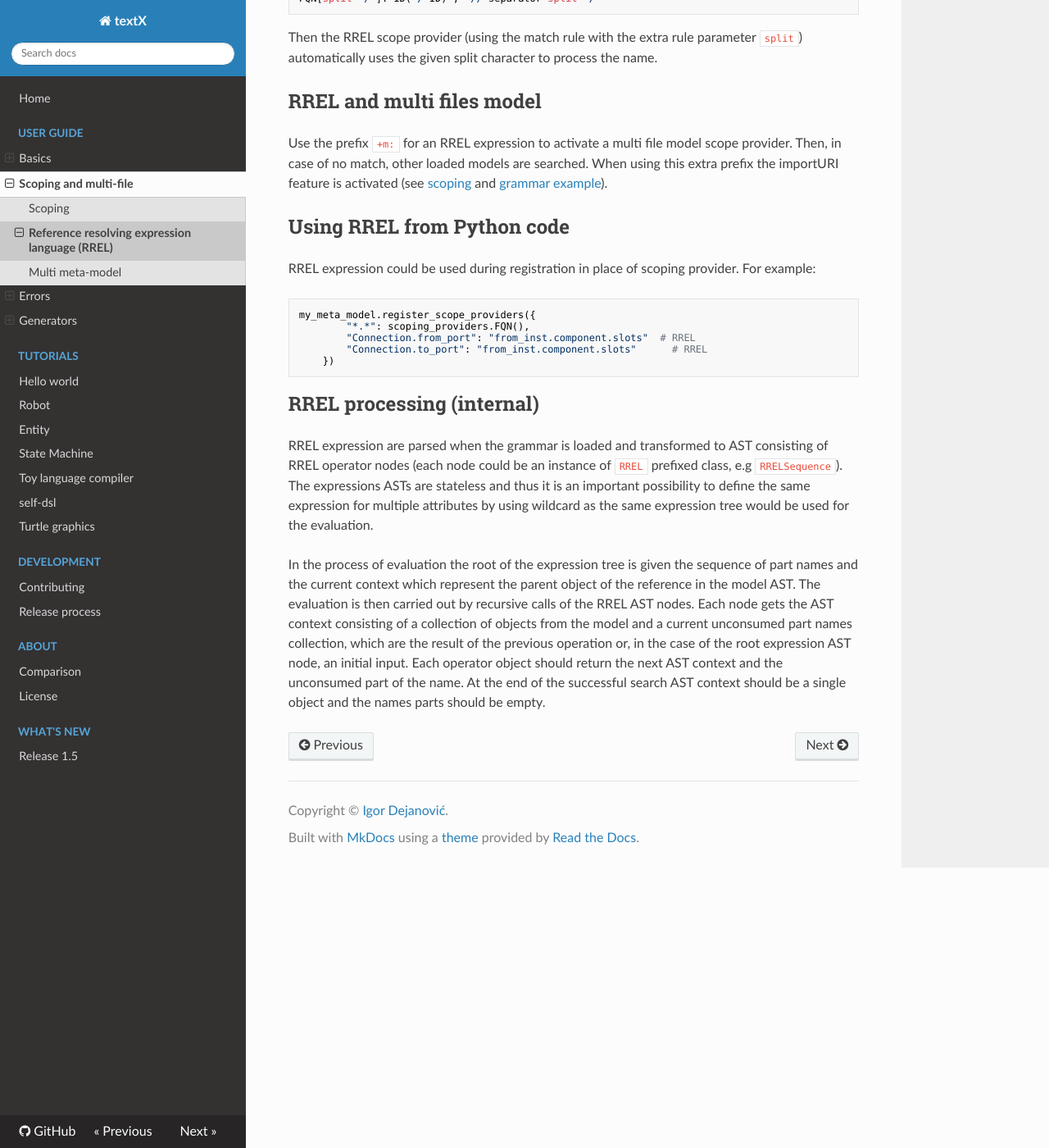
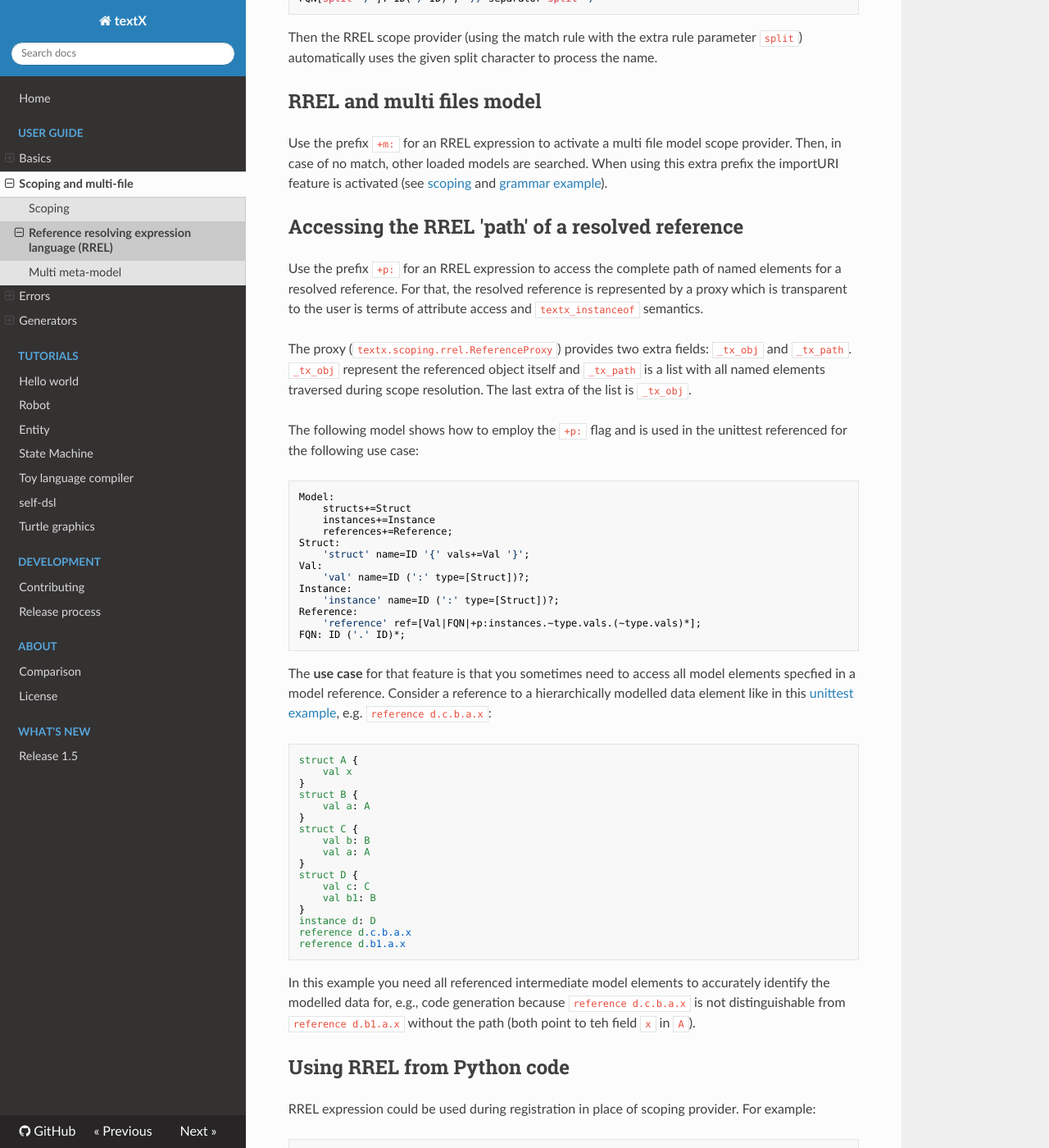
Before and after one commit to textX/textX, an MkDocs documentation site: the page built from docs/rrel.md, in a window 1280 px wide and 1400 px high, scrolled down 3043 px. Shown: the whole window at 82% size. Built offline with MkDocs 1.6.1, drawn with Linux system fonts in a browser that asks for light colours; nearby versions of some CDN libraries; comment, search, counter and statistics services are not loaded.

Commit message:
documentation

````diff
--- a/docs/rrel.md
+++ b/docs/rrel.md
@@ -153,6 +153,71 @@ When using this extra prefix the importURI feature is activated
 (see [scoping](scoping.md) and
 [grammar example](https://github.com/textX/textX/blob/master/tests/functional/registration/projects/data_dsl/data_dsl/Data.tx)).
 
+## Accessing the RREL 'path' of a resolved reference
+
+Use the prefix `+p:` for an RREL expression to access the complete
+path of named elements for a resolved reference. For that, the
+resolved reference is represented by a proxy which is transparent
+to the user is terms of attribute access and `textx_instanceof`
+semantics.
+
+The proxy (`textx.scoping.rrel.ReferenceProxy`) provides two extra
+fields: `_tx_obj` and `_tx_path`. `_tx_obj` represent the
+ referenced object itself and `_tx_path` is a list with
+ all named elements traversed during scope resolution. The last
+ extra of the list is `_tx_obj`.
+
+The following model shows how to employ the `+p:` flag and
+is used in the unittest referenced for the following use case:
+```
+Model:
+    structs+=Struct
+    instances+=Instance
+    references+=Reference;
+Struct:
+    'struct' name=ID '{' vals+=Val '}';
+Val:
+    'val' name=ID (':' type=[Struct])?;
+Instance:
+    'instance' name=ID (':' type=[Struct])?;
+Reference:
+    'reference' ref=[Val|FQN|+p:instances.~type.vals.(~type.vals)*];
+FQN: ID ('.' ID)*;
+```
+
+The **use case** for that feature is that you sometimes need
+to access all model elements specfied in a model reference. Consider
+a reference to a hierarchically modelled data element  like in this
+[unittest example](https://github.com/textX/textX/blob/master/tests/functional/examples/test_hierarchical_data_structures_referencing_attributes.py),
+e.g. `reference d.c.b.a.x`:
+
+```
+struct A {
+    val x
+}
+struct B {
+    val a: A
+}
+struct C {
+    val b: B
+    val a: A
+}
+struct D {
+    val c: C
+    val b1: B
+}
+instance d: D
+reference d.c.b.a.x
+reference d.b1.a.x
+```
+
+In this example you need all referenced intermediate model elements to
+accurately identify the modelled data for, e.g., code generation because
+`reference d.c.b.a.x` is not distinguishable from
+`reference d.b1.a.x` without the path
+(both point to teh field `x` in `A`).
+
+
 ## Using RREL from Python code
 
 RREL expression could be used during registration in place of scoping provider.
````
